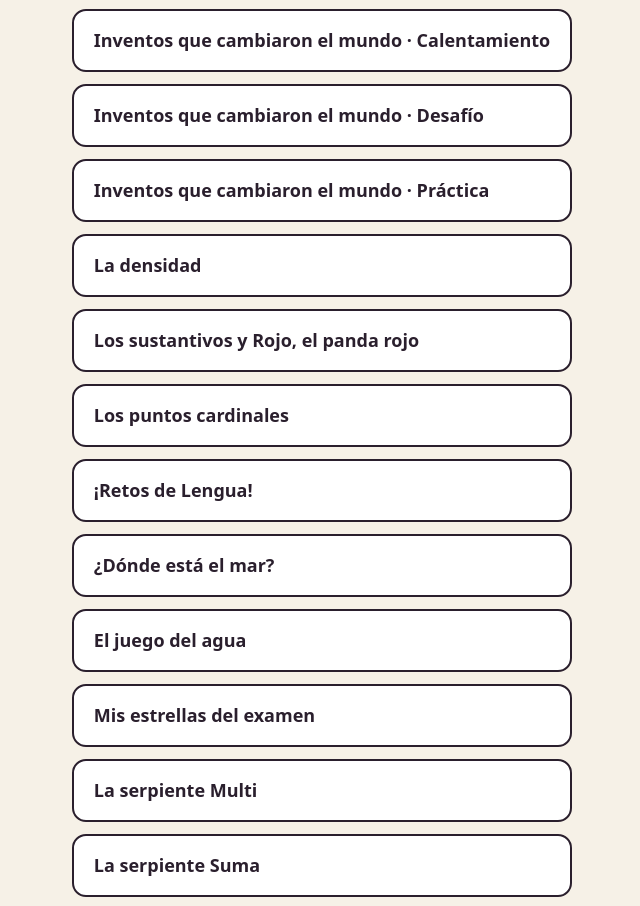
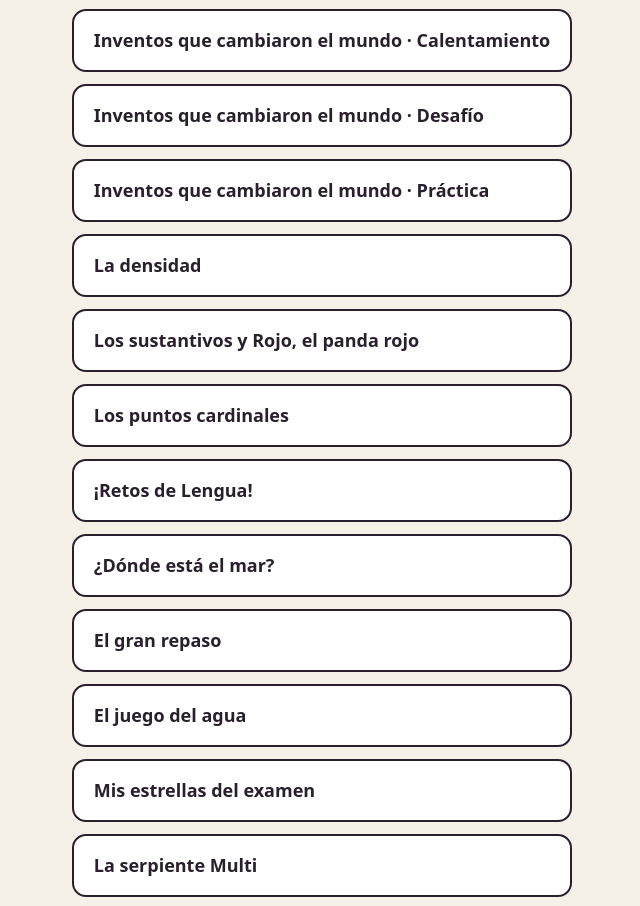
Before and after one commit to ncandreina-droid/juegos, a plain HTML site: page index.html in a window 1280 px wide. Shown: the part 162-1068 px from the top of the page, without its empty margins (318-958 px from the left). Drawn offline with Linux system fonts and the light colour scheme.

Commit message:
Actualiza el índice

```diff
--- a/index.html
+++ b/index.html
@@ -9,6 +9,7 @@
 <a href="crucigrama-puntos-cardinales.html">Los puntos cardinales</a>
 <a href="cuando-paso.html">¡Retos de Lengua!</a>
 <a href="donde-esta-el-mar.html">¿Dónde está el mar?</a>
+<a href="el-gran-repaso-grupo-1.html">El gran repaso</a>
 <a href="el-juego-del-agua.html">El juego del agua</a>
 <a href="estrellas-examen-matematicas.html">Mis estrellas del examen</a>
 <a href="la-serpiente-multi.html">La serpiente Multi</a>
```
